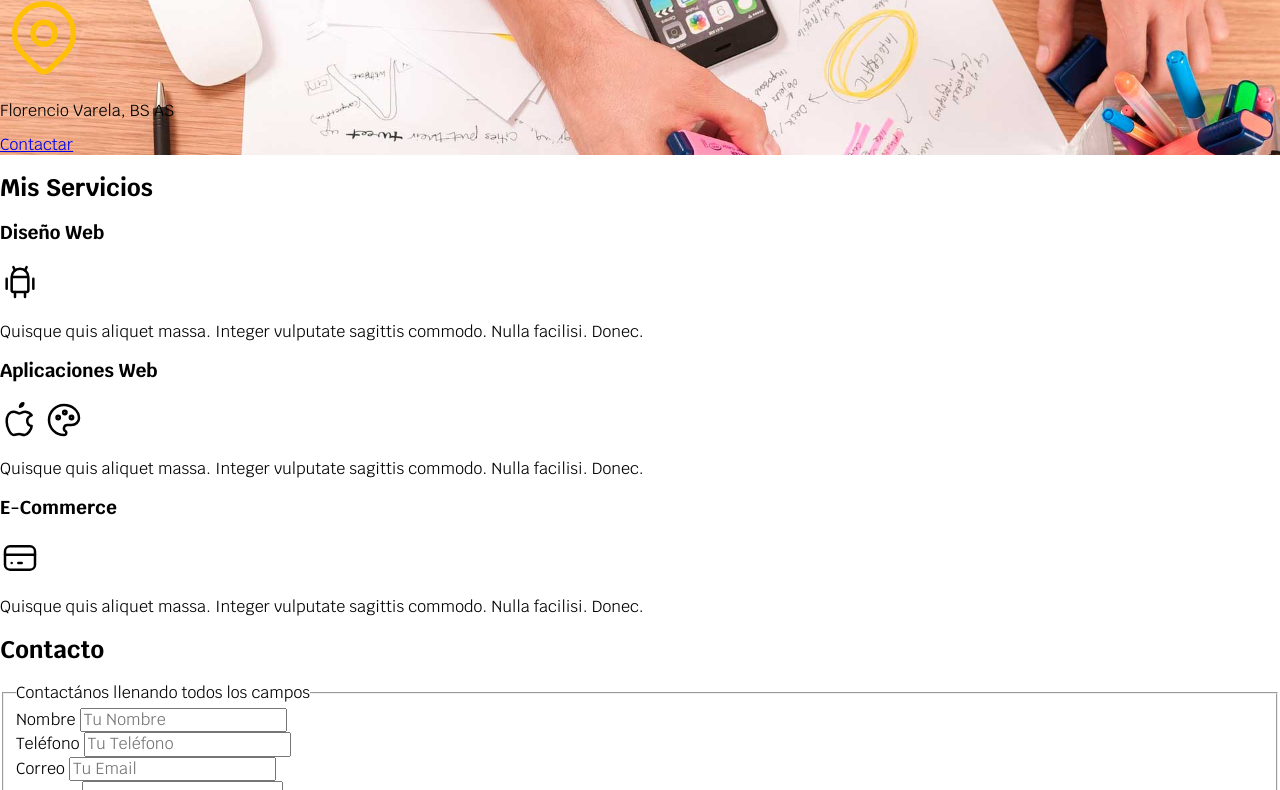
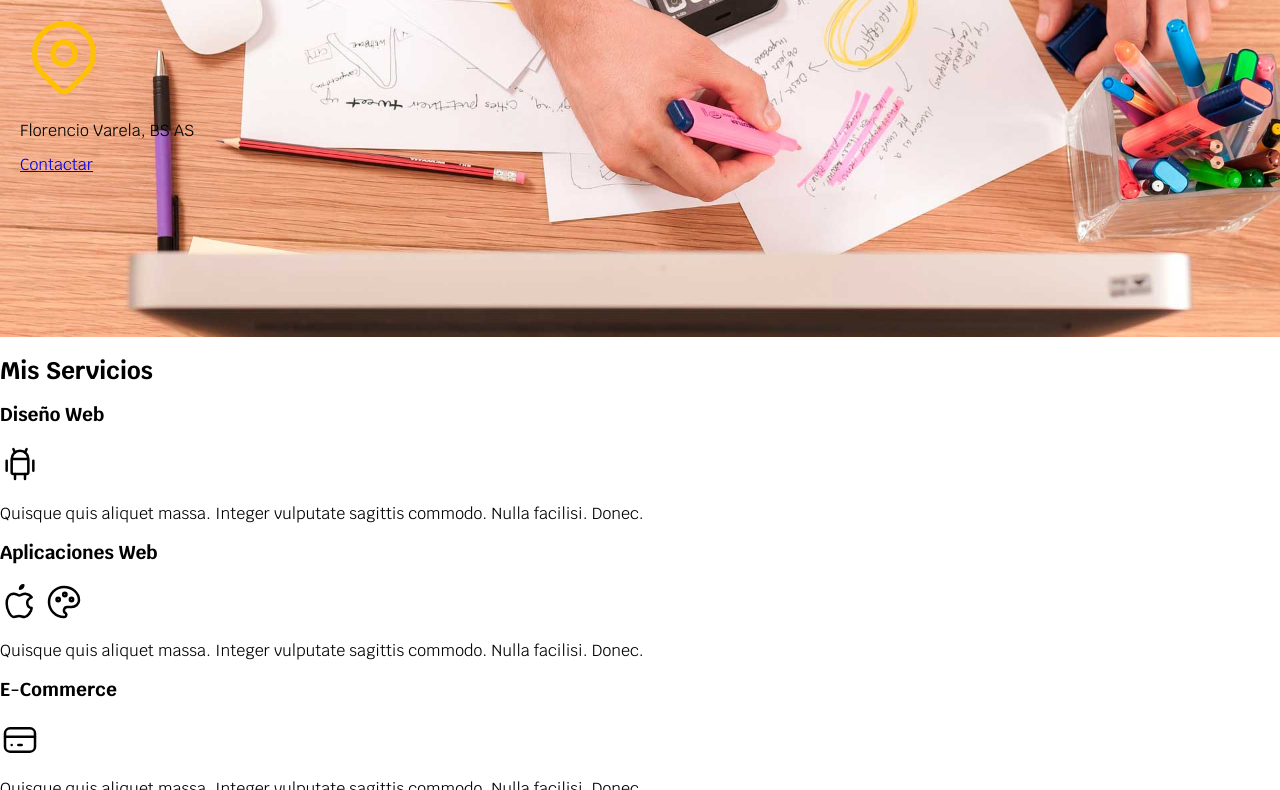
Before and after one commit to aplicacionesmoviles/proyectoweb, a plain HTML site: page index.html in a window 1280 px wide. Shown: the part 251-1041 px from the top of the page. Drawn offline with Linux system fonts and the light colour scheme.

Commit message:
agregue box model para que el padding no me sume a los px de la imagen de super hero

```diff
--- a/css/styles.css
+++ b/css/styles.css
@@ -10,6 +10,11 @@
 
 html {
 	font-size:62.5%;
+    box-sizing: border-box;
+
+}
+*, *:before, *:after {
+    box-sizing: inherit;
 
 }
 body {
@@ -62,8 +67,11 @@ body {
     background-color: var(--primario);
     color: var(--oscuro); /*para que al posar el mouse se ponga en negra la letra*/
 }
+/*clase que manejara la img ppal*/
 .hero   {
     background-image: url(../img/hero.jpg);
     background-repeat:none;/*para que no se reprita la img a lo largo*/
     background-size: cover;
+    height: 450px;
+    padding: 20px;
 }
```
